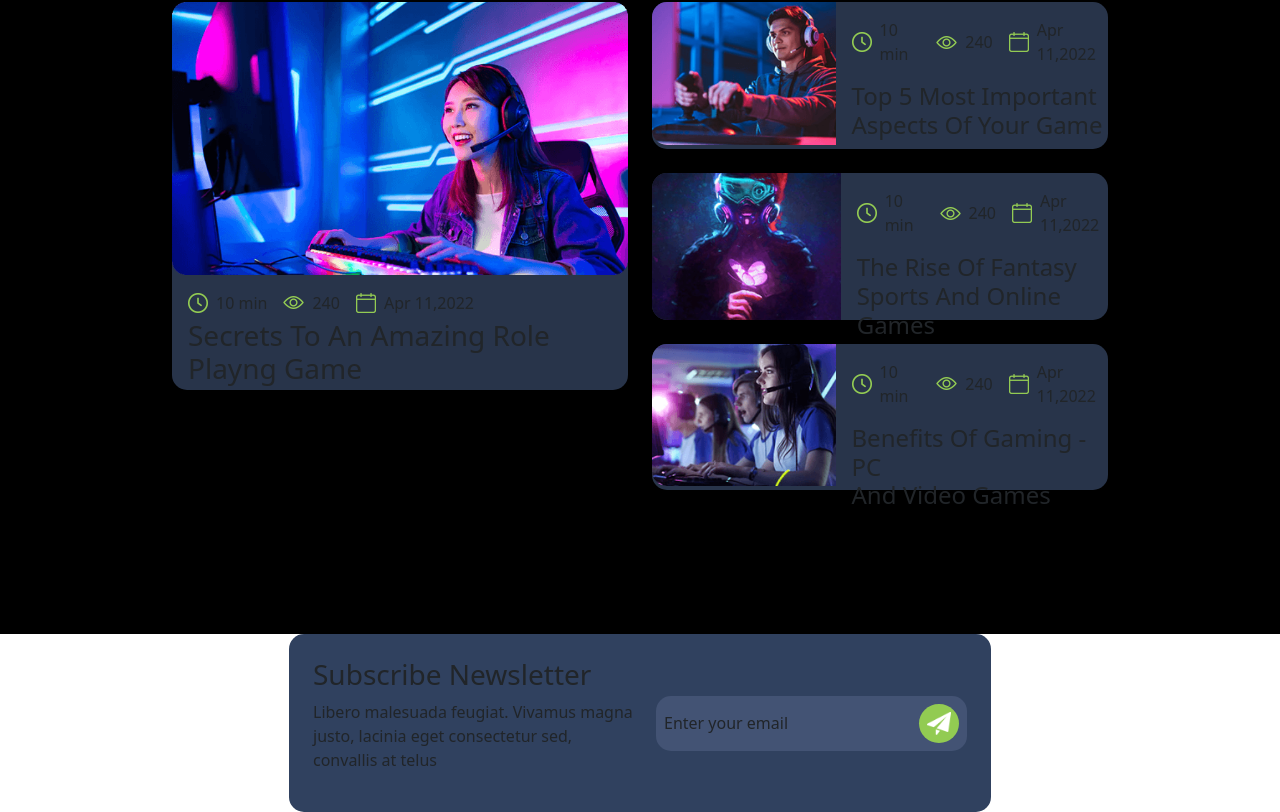
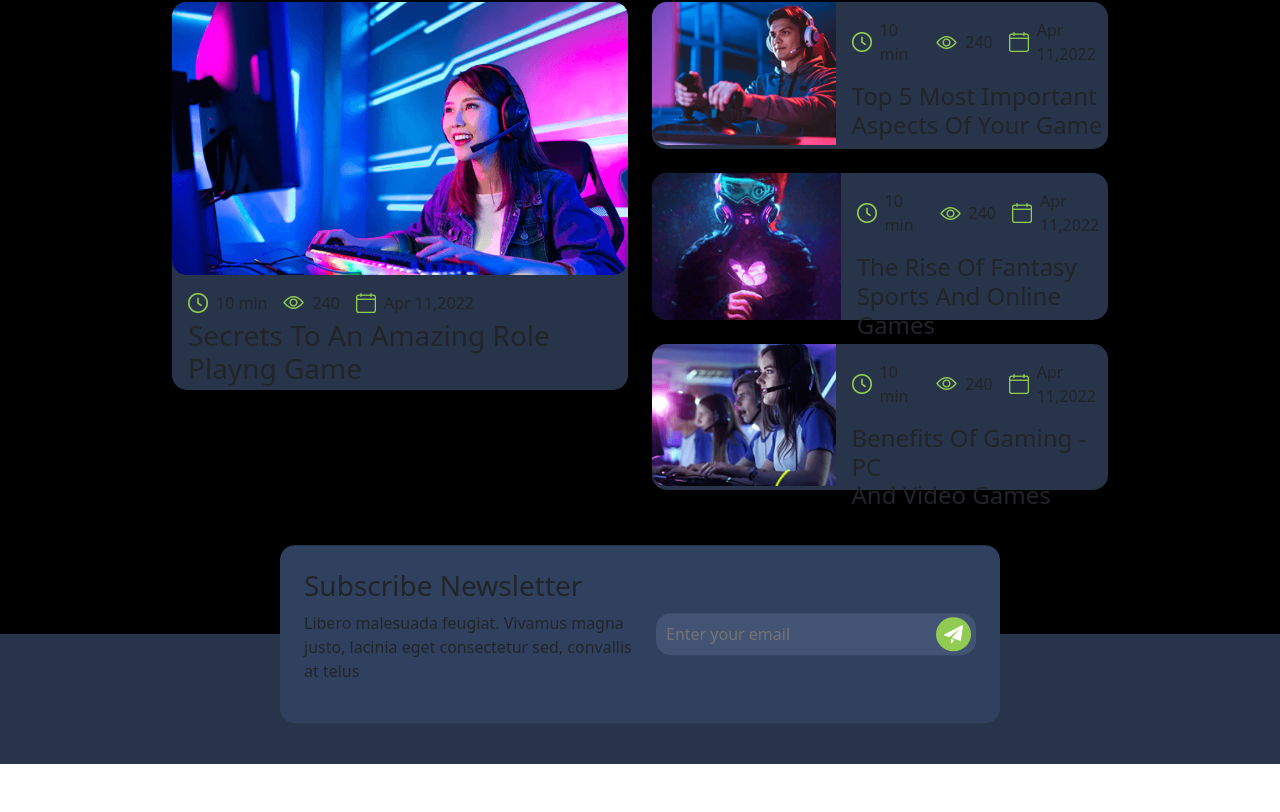
Before and after one commit to RiccardoVoltolina/proj-html-vuejs, a Vue app: page / in a window 1280 px wide. Shown: the part 5309-6121 px from the top of the page. After the commit the page ends 6073 px from the top, so only its background shows below. Built offline with nearby package versions, Linux system fonts and the light colour scheme; what lord-icon-element would draw is missing.

Commit message:
add subscribe section structure

```diff
--- a/src/components/AppMain.vue
+++ b/src/components/AppMain.vue
@@ -346,17 +346,19 @@ export default {
 
         <!-- subscribe section -->
 
-        <section>
-            <div class="container w-75">
-                <div class="subscribe_card w-75 m-auto align-items-center p-4 d-flex">
+        <section class="bg_secondary">
+            <div class="container w-75 position-relative">
+                <div class="subscribe_card w-75 m-auto align-items-center p-4 d-flex position-absolute">
                     <div class="w-50 d-flex flex-column">
                         <h3>Subscribe Newsletter</h3>
-                        <p>Libero malesuada feugiat. Vivamus magna justo, lacinia eget consectetur sed, convallis at telus</p>
+                        <p>Libero malesuada feugiat. Vivamus magna justo, lacinia eget consectetur sed, convallis at telus
+                        </p>
                     </div>
                     <div class="w-50 ps-3">
-                        <div class="d-flex justify-content-between align-items-center send_email_container p-2">
-                            <div>Enter your email</div>
-                            <div class="send_button d-flex justify-content-center align-items-center">
+                        <div class="d-flex position-relative align-items-center send_email_container p-2">
+                            <input class="w-100 send_email_icon" type="text" placeholder="Enter your email" name="sendEmail"
+                                id="">
+                            <div class="send_button d-flex justify-content-center align-items-center position-absolute">
                                 <img class="p-2 send_image" src="../assets/images/icon/send-icon.png" alt="">
                             </div>
                         </div>
@@ -535,9 +537,16 @@ h2 {
 
 /* subscribe section*/
 
+.bg_secondary {
+    background-color: #28344a;
+    height: 130px;
+}
 .subscribe_card {
     background-color: #30415f;
     border-radius: 15px;
+    top: 50%;
+    right: 50%;
+    transform: translate(50%, -50%);
 }
 
 .send_email_container {
@@ -545,11 +554,17 @@ h2 {
     border-radius: 15px;
 }
 
+.send_email_icon {
+    background-color: #435374;
+    border: none;
+}
+
 .send_button {
     background-color: #92cb52;
     border-radius: 50%;
+    right: 5px;
+
     .send_image {
-        width: 40px;
+        width: 35px;
     }
-}
-</style>
+}</style>
```
